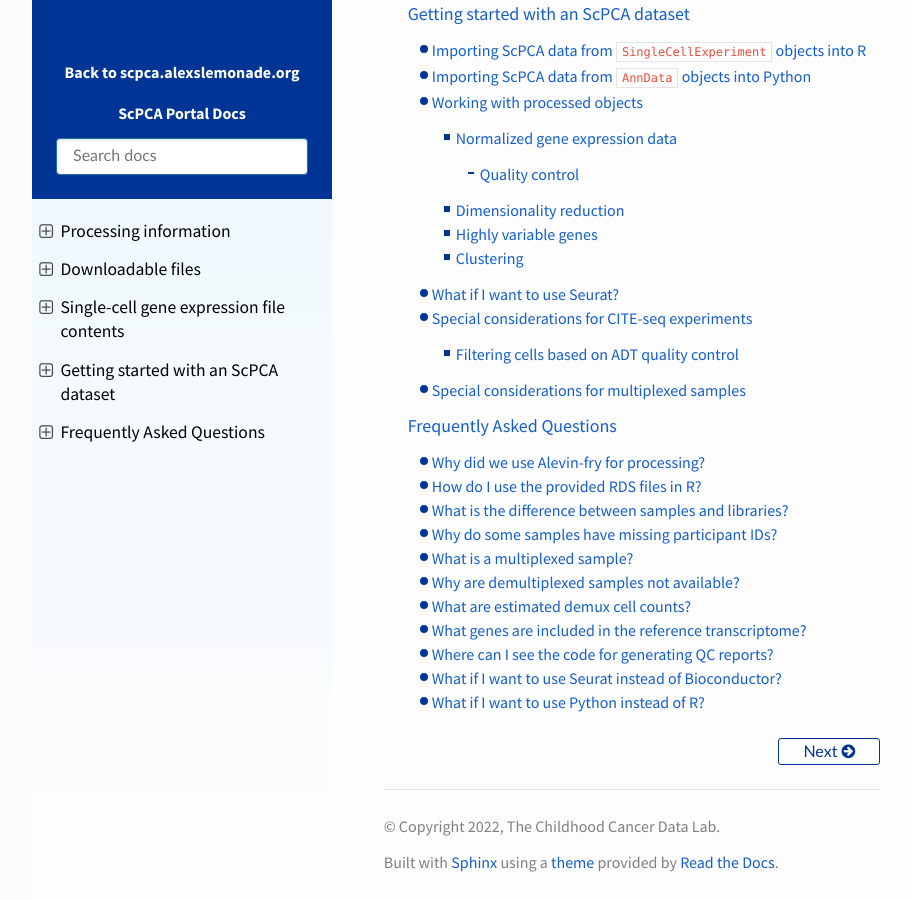
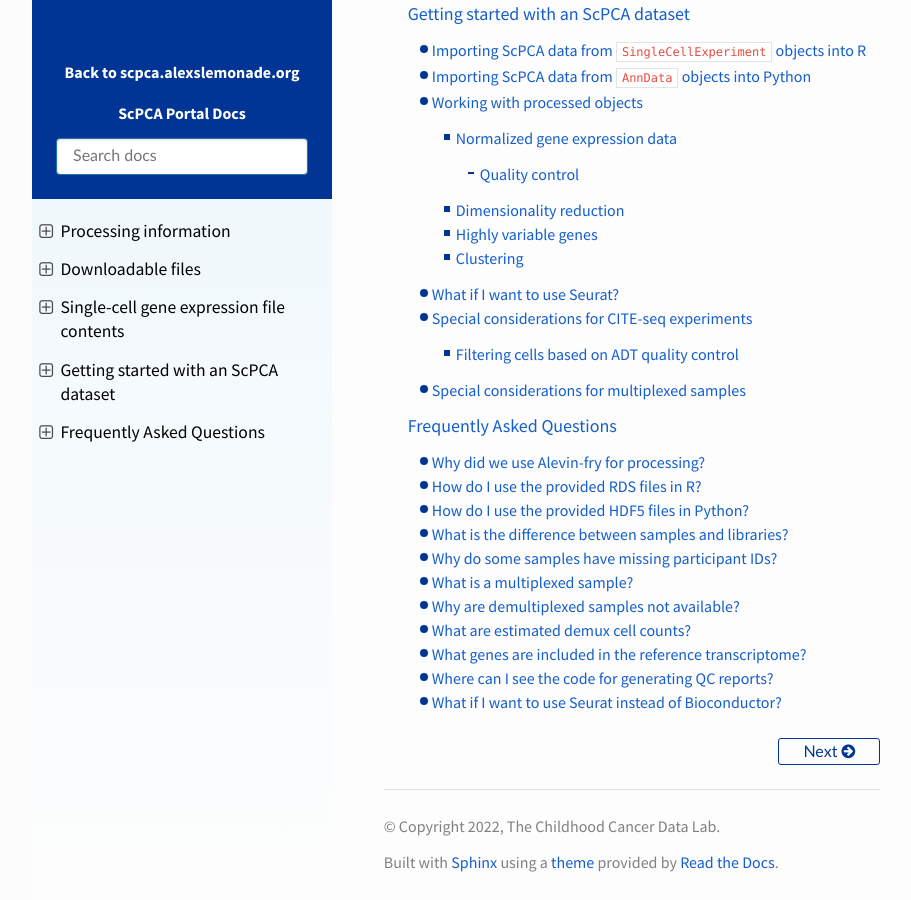
Before and after one commit to DongzeHE/scpca-docs, a Sphinx documentation site: the page built from docs/index.md, in a window 1280 px wide and 900 px high, scrolled down 2084 px. Shown: the whole window, without its empty margins (158-1069 px from the left). Built offline with Sphinx 7.4.7 and the Read the Docs theme 2.0.0, drawn with Linux system fonts in a browser that asks for light colours; some of the changed lines change nothing that is shown.

Commit message:
remove python faq and include faq on working with HDF5 files

````diff
--- a/docs/faq.md
+++ b/docs/faq.md
@@ -22,7 +22,8 @@ Recent reports from others support our findings.
 
 ## How do I use the provided RDS files in R?
 
-We are providing the gene expression data to you as a [`SingleCellExperiment` object](http://bioconductor.org/books/3.13/OSCA.intro/the-singlecellexperiment-class.html) in an RDS file.
+If you would like to work with the gene expression data in R, you will need to choose the option for downloading the data as a [`SingleCellExperiment` object](http://bioconductor.org/books/3.13/OSCA.intro/the-singlecellexperiment-class.html).
+This download includes RDS files that can be directly read into R.
 
 _Note: You will need to install and load the [`SingleCellExperiment` package](https://bioconductor.org/packages/3.13/bioc/html/SingleCellExperiment.html) from Bioconductor to work with the provided files._
 
@@ -30,8 +31,28 @@ To read in the RDS files you can use the `readRDS` command in base R.
 
 ```r
 library(SingleCellExperiment)
-scpca_sample <- readRDS("SCPCL000000_filtered.rds")
+scpca_sample <- readRDS("SCPCL000000_processed.rds")
 ```
+
+A full description of the contents of the `SingleCellExperiment` object can be found in the section on {ref}`Components of a SingleCellExperiment object <sce_file_contents:Components of a singlecellexperiment object>`.
+For more information on working with the RDS files, see {ref}`Getting started with an ScPCA dataset <getting_started:Getting started with an scpca dataset>`.
+
+## How do I use the provided HDF5 files in Python?
+
+If you would like to work with the gene expression data in Python, you will need to choose the option for downloading the data as an [`AnnData` object](https://anndata.readthedocs.io/en/latest/index.html).
+This download includes HDF5 files that can be directly read into Python.
+
+_Note: You will need to install the [`AnnData` package](https://anndata.readthedocs.io/en/latest/index.html) to work with the provided files._
+
+To read in the HDF5 files you can use the `readh5ad` function from the `AnnData` package.
+
+```python
+import anndata
+scpca_sample = anndata.readh5ad(file = "SCPCL000000_processed_rna.hdf5")
+```
+
+A full description of the contents of the `AnnData` object can be found in the section on {ref}`Components of an AnnData object <sce_file_contents:Components of an anndata object>`.
+For more information on working with the RDS files, see {ref}`Getting started with an ScPCA dataset <getting_started:Getting started with an scpca dataset>`.
 
 ## What is the difference between samples and libraries?
 
@@ -98,7 +119,7 @@ You can find the [function for generating a QC report](https://github.com/AlexsL
 
 ## What if I want to use Seurat instead of Bioconductor?
 
-The files available for download contain [`SingleCellExperiment` objects](http://bioconductor.org/books/3.13/OSCA.intro/the-singlecellexperiment-class.html).
+The RDS files available for download contain [`SingleCellExperiment` objects](http://bioconductor.org/books/3.13/OSCA.intro/the-singlecellexperiment-class.html).
 If desired, these can be converted into Seurat objects.
 
 You will need to [install and load the `Seurat` package](https://satijalab.org/seurat/articles/install.html) to work with Seurat objects.
@@ -148,63 +169,3 @@ adt_assay@meta.features <- adt_row_metadata
 # add altExp from SingleCellExperiment as second assay to Seurat
 seurat_object[["ADT"]] <- adt_assay
 ```
-
-## What if I want to use Python instead of R?
-
-We provide single-cell and single-nuclei gene expression data as RDS files, which must be opened in R to view the contents.
-If you prefer to work in Python, there are a variety of ways of converting the count data to Python-compatible formats.
-We have found that one of the more efficient is conversion via the 10x format using [`DropletUtils::write10xCounts()`](https://rdrr.io/bioc/DropletUtils/man/write10xCounts.html).
-Note that you will need to install the [`DropletUtils` package](https://www.bioconductor.org/packages/devel/bioc/html/DropletUtils.html) to use this function.
-
-When used as described below, `DropletUtils::write10xCounts()` will output three files to a new directory, following the format used by Cell Ranger 3.0 (and later):
-- the counts matrix in sparse matrix format - `matrix.mtx.gz`
-- the row names, or gene names, saved as a TSV - `features.tsv.gz`
-- the column names, or cell barcodes, saved as a TSV - `barcodes.tsv.gz`
-
-```r
-library(SingleCellExperiment)
-
-# read in the RDS file to be converted
-sce <- readRDS("SCPCL000000_filtered.rds")
-
-# write counts to 10x format and save to a folder named "SCPCL000000-rna"
-DropletUtils::write10xCounts("SCPCL000000-rna", counts(sce),
-                             barcodes = colnames(sce),
-                             gene.id = rownames(sce),
-                             gene.symbol = rowData(sce)$gene_symbol,
-                             version = "3")
-
-```
-
-If a library has associated ADT data, you will have to save that separately.
-
-```r
-# write ADT counts to 10x format
-DropletUtils::write10xCounts("SCPCL000000-adt", counts(altExp(sce)),
-                             barcodes = colnames(altExp(sce)),
-                             gene.id = rownames(altExp(sce)),
-                             gene.type = "Antibody Capture",
-                             version = "3")
-
-```
-
-These files can then be directly read into Python using the [`scanpy` package](https://scanpy.readthedocs.io/en/stable/), creating an [`AnnData` object](https://anndata.readthedocs.io/en/latest/index.html).
-Note that you will need to [install the `scanpy` package](https://scanpy.readthedocs.io/en/stable/installation.html).
-
-```python
-import scanpy as sc
-
-#read in 10x formatted files
-rna_file_directory = "SCPCL000000-rna"
-anndata_object = sc.read_10x_mtx(rna_file_directory)
-
-adt_file_directory = "SCPCL000000-adt"
-adt_anndata = sc.read_10x_mtx(adt_file_directory)
-
-# append ADT anndata to RNA-seq anndata
-anndata_object["ADT"] = adt_anndata.to_df()
-```
-
-It should be noted that in this conversion the `colData`, `rowData`, and metadata that are found in the original `SingleCellExperiment` objects will not be retained.
-If you would like to include this data, you could write out each table separately and load them manually in Python.
-Alternatively, you might be interested in this [reference from the authors of `scanpy`](https://theislab.github.io/scanpy-in-R/#converting-from-r-to-python) discussing a different approach to  conversion using Rmarkdown notebooks and the `reticulate` package to directly convert `SingleCellExperiment` object components to `AnnData` object components without writing files locally.
````
